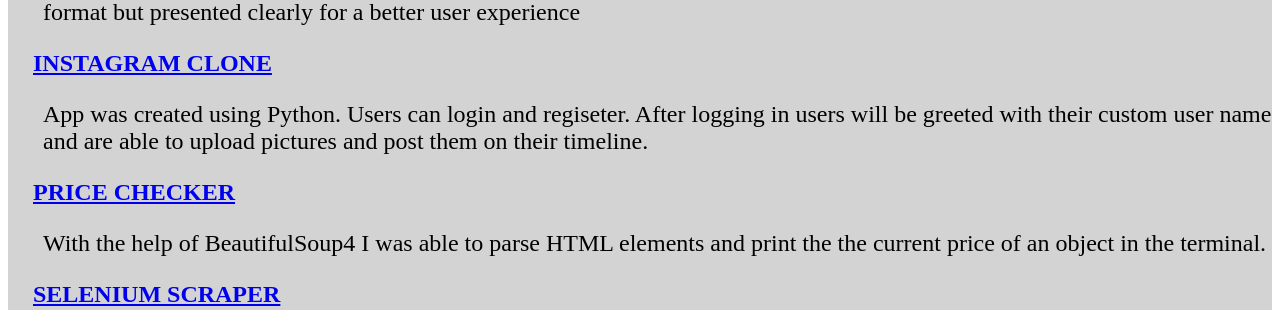
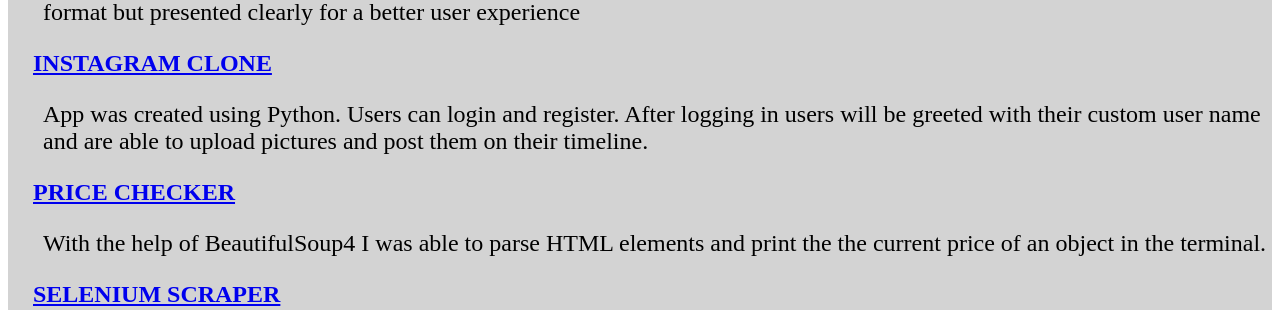
Before and after one commit to jerenteria/my_website, a Django app: page / in a window 1280 px wide; the page is wider, and only the part inside the window is pictured. Shown: the part 1494-1804 px from the top of that part. Run offline with Django 3.2, Linux system fonts and the light colour scheme.

Commit message:
fixed misspelling

```diff
--- a/my_website_project/my_website_app/templates/index.html
+++ b/my_website_project/my_website_app/templates/index.html
@@ -60,7 +60,7 @@
                 important space news. Data is received in json format but presented clearly for a better user experience
             </p>
             <h2 class="project-header"><a href="https://juan-ig-clone.herokuapp.com">INSTAGRAM CLONE</a></h2>
-            <p class="project-desc">App was created using Python. Users can login and regiseter. After logging in
+            <p class="project-desc">App was created using Python. Users can login and register. After logging in
                 users will be greeted with their custom user name and are able to upload pictures and post them on
                 their timeline.
             </p>
```
